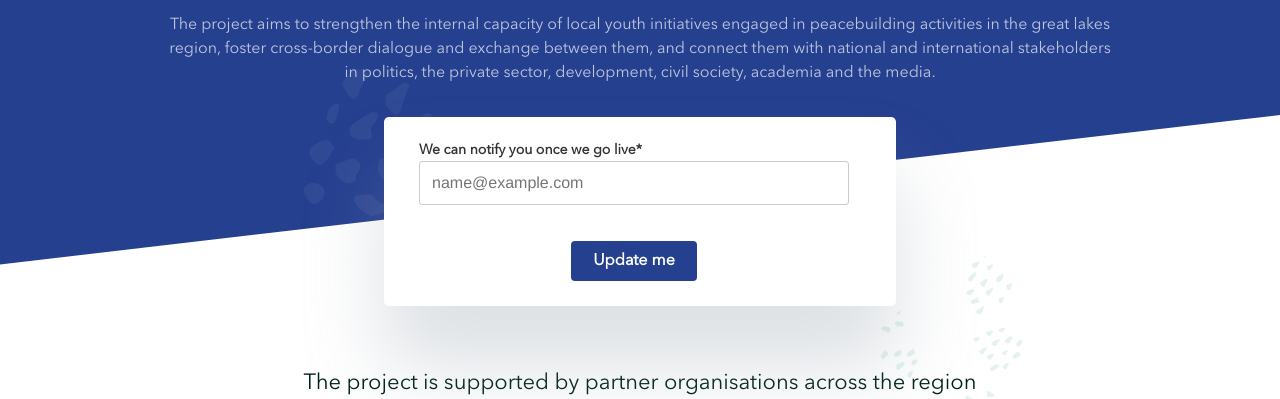
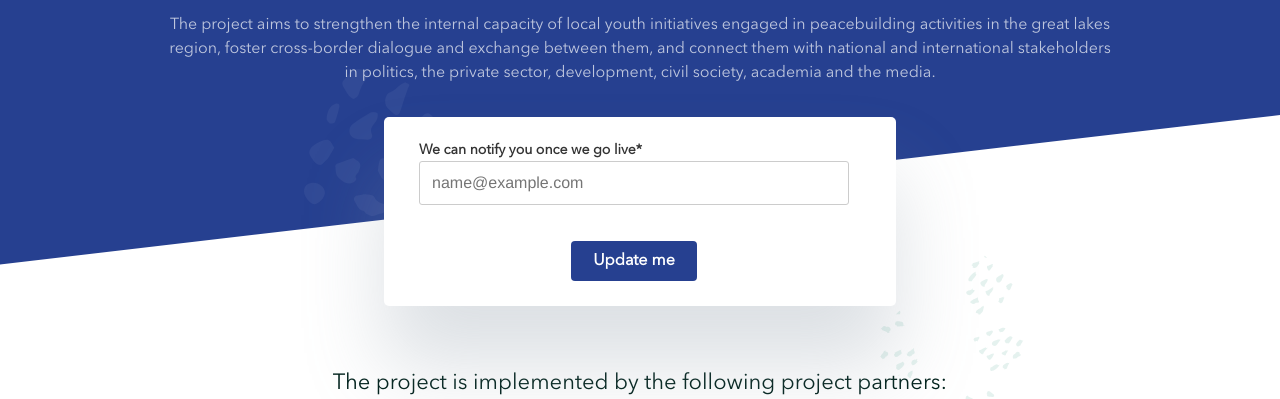
Before and after one commit to matchstick-studio/glyn-prelaunch, a plain HTML site: page index.html in a window 1280 px wide. Shown: the part 391-790 px from the top of the page. Drawn offline with nearby package versions, Linux system fonts and the light colour scheme.

Commit message:
Updated intro text

```diff
--- a/index.html
+++ b/index.html
@@ -422,7 +422,7 @@
             <div class="container content-space-b-1 content-space-b-md-3">
                 <div class="w-lg-65 text-center mx-lg-auto">
                     <div class="mb-4">
-                        <h5>The project is supported by partner organisations across the region</h5>
+                        <h5>The project is implemented by the following project partners:</h5>
                     </div>
 
                     <div class="row g-2">
```
